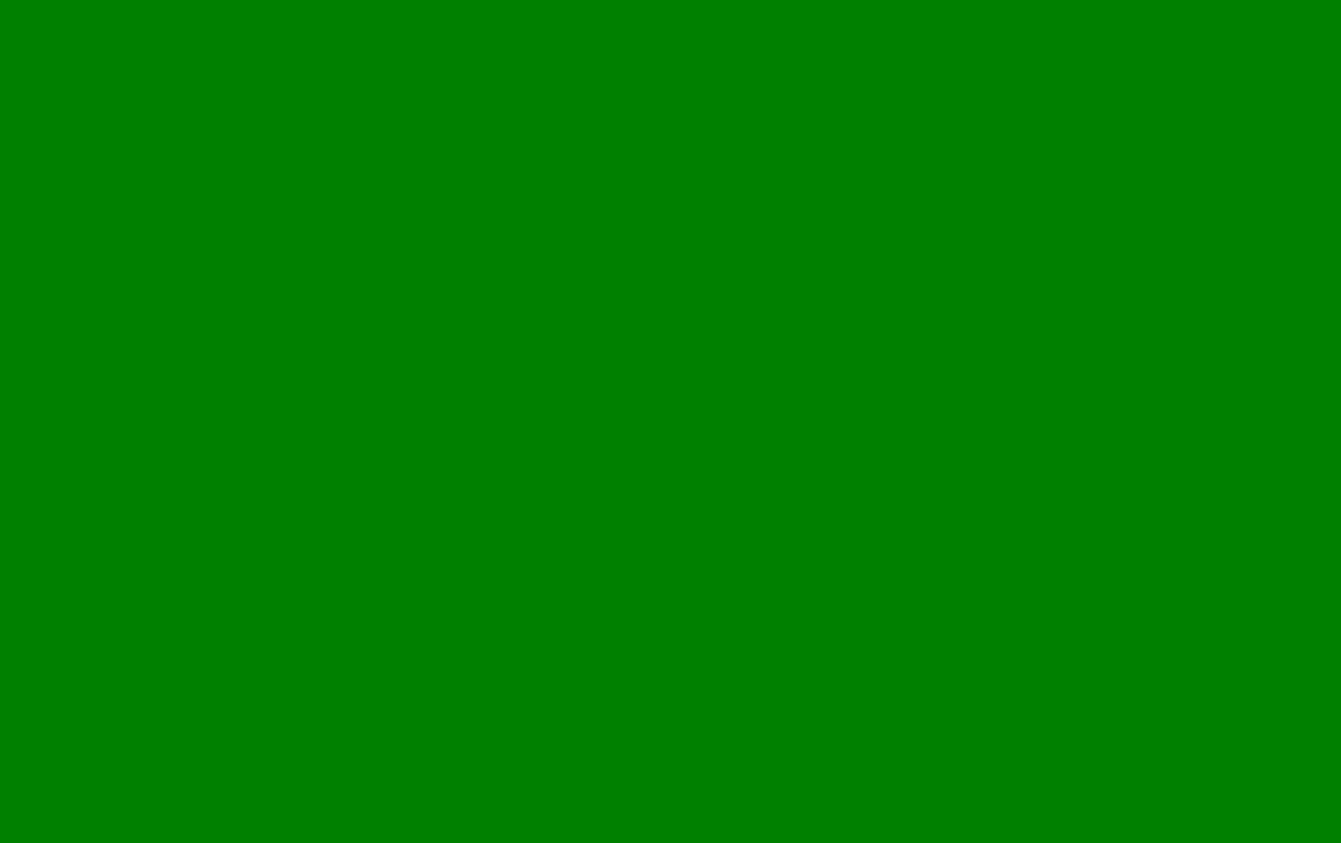
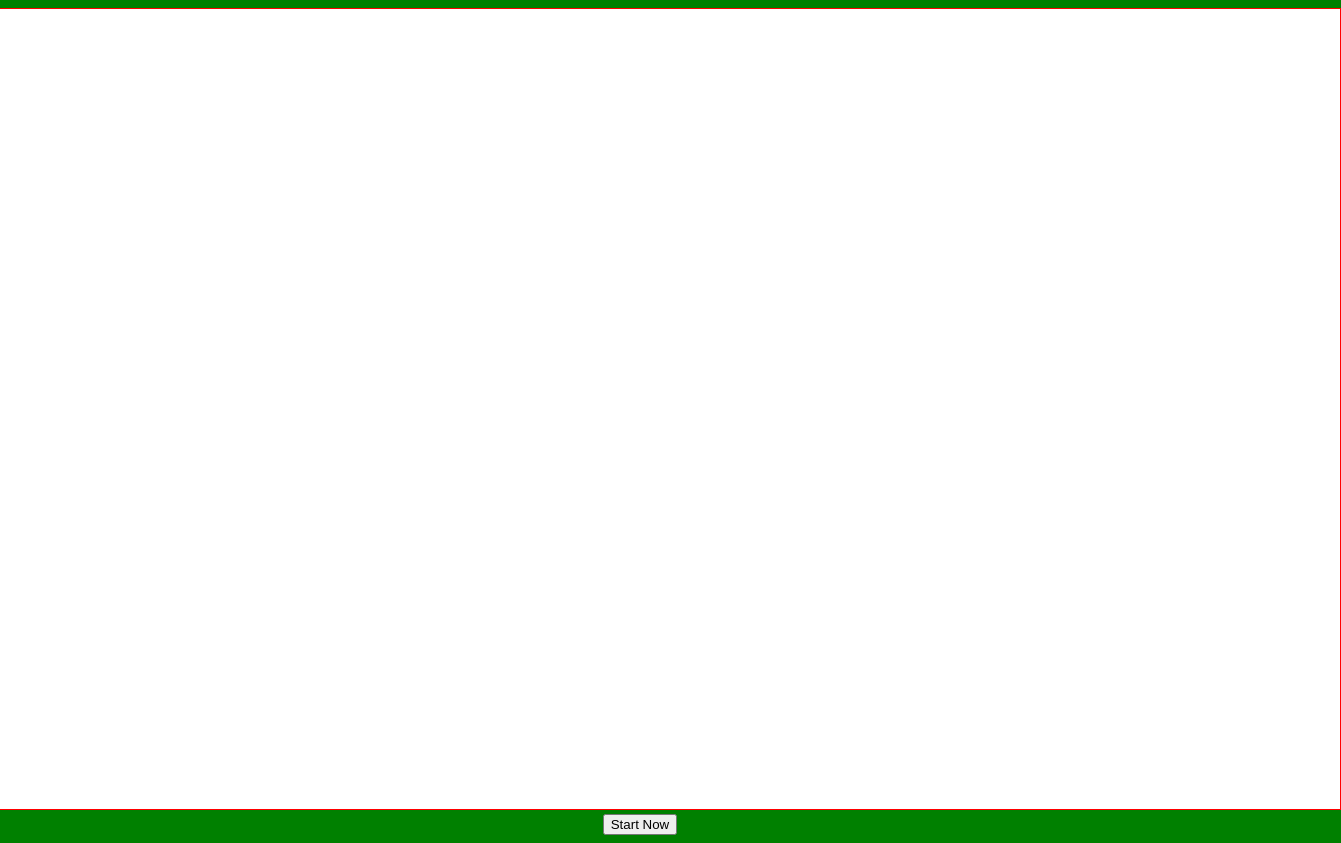
Before and after one commit to Ethan84Hill/1st-Project-Game, a plain HTML site: page index.html in a window 1280 px wide. Shown: the whole page, 1341 px wide, since content can reach past the window. Before the commit the page ends 800 px from the top, so only its background shows below. Drawn offline with Linux system fonts and the light colour scheme.

Commit message:
added image

```diff
--- a/css/style.css
+++ b/css/style.css
@@ -1,3 +1,15 @@
 html {
     background-color: green;
 }
+
+canvas {
+    border: 1px solid red;
+    background-color: white;
+}
+
+body {
+    display: flex;
+    justify-content: center;
+    flex-direction: column;
+    align-items: center;
+}
--- a/index.html
+++ b/index.html
@@ -12,6 +12,21 @@
 
 
 
+<div id="race-track">
+    <canvas id="canvas" width="1400" height="800"></canvas>
+</div>
+
+
+
+
+
+
+<div class="game-start">
+    <button id="start-now">Start Now</button>
+</div>
+
+
+
 
 
 
--- a/js/index.js
+++ b/js/index.js
@@ -1 +1,20 @@
 console.log('hello')
+
+window.onload = () => {
+    document.getElementById('start-now').onclick = () => {
+      startGame();
+    };
+
+    function startGame() {
+        const canvas = document.getElementById('canvas');
+        const ctx = canvas.getContext('2d');
+
+
+
+    }
+
+
+
+
+
+}
```
Also changed, not shown: images/arrowkeys.png (added).
